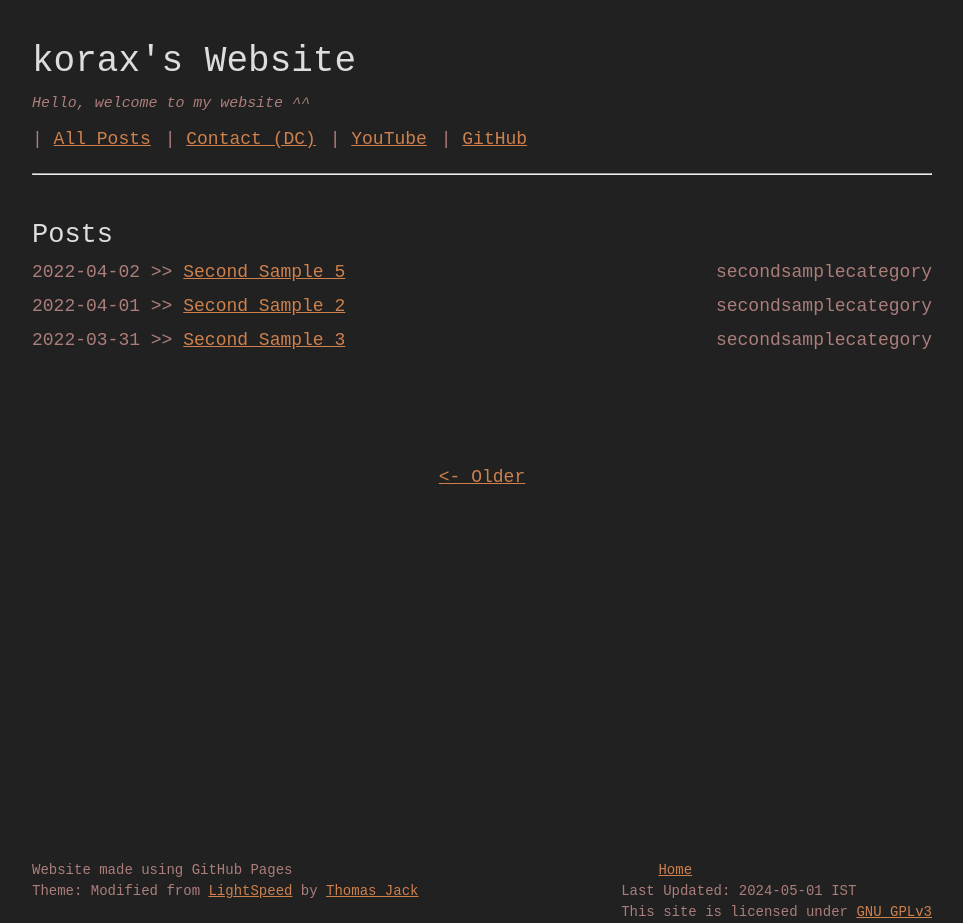
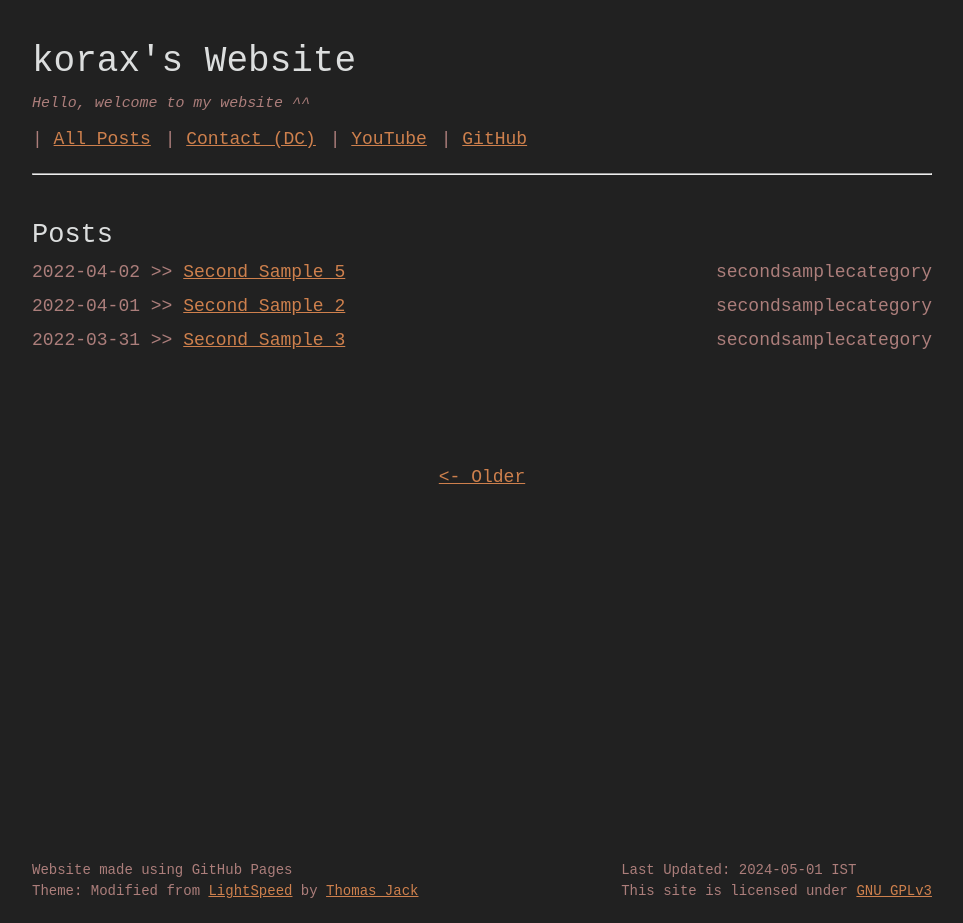
Before and after one commit to koraxial/koraxial.github.io, a Jekyll site: the page built from posts/index.html, in a window 1280 px wide. Shown: the whole page, without its empty margins (158-1121 px from the left). Built offline with Jekyll 4.4.1, drawn with Linux system fonts in a browser that asks for light colours; the list of posts is cut into pages by our own code; after the commit the page ends 902 px from its top, so only the background shows below that.

Commit message:
Update footer.html

```diff
--- a/_includes/footer.html
+++ b/_includes/footer.html
@@ -3,12 +3,6 @@
     </br>
     Theme: Modified from <a rel="license" href="https://github.com/tajacks/lightspeed">LightSpeed</a> by <a rel="license" href="https://github.com/tajacks">Thomas Jack</a>
     </span>
-
-    <p align="center">
-    <span class="footer-text">
-    <a href="https://koraxial.github.io/">Home</a>
-    </span>
-    </p>
 
     <span class="footer-text float-right">
     Last Updated: {{ site.time | date: '%Y-%m-%d' }} {{ site.timezone_short }}
```
